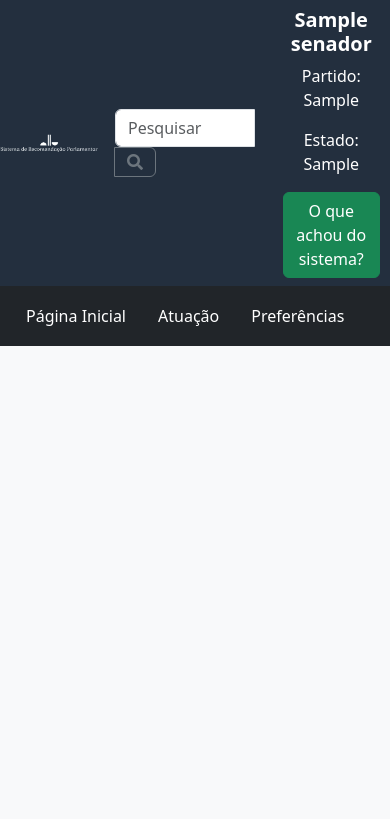
After one commit to carlosrafaeldf/recomendacoes, a Flask app: template templates/header copy.html in a window 390 px wide. The commit adds this page. Shown: the top 819 px of the page. Run offline with Flask 3, Linux system fonts and the light colour scheme; the template is opened without the code that fills it: most values are stand-ins (such as "Sample title", 1, 10 or a date in 2020); parts of the project's set-up code (start-up, migrations or seed data) failed here and were passed over; some libraries are stand-ins or nearby versions.

Commit message:
Responsividade

```diff
--- /dev/null
+++ b/templates/header copy.html
@@ -0,0 +1,129 @@
+<html lang="en">
+    <head>
+        <meta charset="UTF-8">
+        <meta name="viewport" content="width=device-width, initial-scale=1.0">
+        <title>Detalhes do Senador</title>
+        {{ bootstrap.load_css() }}
+        <style>
+            /* Adicione estilos personalizados aqui, se necessário */
+            body {
+                background-color: #f8f9fa; /* Cor de fundo semelhante à da Amazon */
+            }
+            .navbar {
+                background-color: #232f3e; /* Cor de fundo da barra superior */
+                color: #ffffff; /* Cor do texto na barra superior */
+            }
+            .navbar-logo {
+
+                max-width: 25%;
+            }
+            .navbar-search {
+            flex: 0.8; /* Reduza o tamanho da barra de pesquisa (ajuste conforme necessário) */
+            margin-right: 10px; /* Adicione uma margem direita para espaçamento */
+            }
+            .navbar-user-info {
+                max-width: 25%;
+                text-align: center; /* Alinha as informações do usuário à direita */
+                margin-right: 10px;
+            }
+
+            .content {
+            margin-top: 20px; /* Adiciona um espaço entre a barra superior e o conteúdo */
+        }
+        .footer {
+
+            text-align: center;
+            padding: 5px;
+            background-color: #232f3e; /* Cor de fundo do rodapé */
+            color: #ffffff; /* Cor do texto no rodapé */
+            margin: 10px;
+        }
+
+        .input-group-append button {
+        border-top-left-radius: 0;
+        border-bottom-left-radius: 0;
+        }
+        .thumbs-up,
+        .thumbs-down {
+            opacity: 0.5;
+        }
+
+        .thumbs-up.votado,
+        .thumbs-down.votado {
+            opacity: 1;
+        }
+
+        .menu {
+    display: flex;
+    background-color: #526882; /* Cor de fundo do menu */
+    padding: 10px;
+}
+
+.menu a {
+    text-decoration: none; /* Remove sublinhado padrão de links */
+    color: #fff; /* Cor do texto do link */
+    padding: 8px 16px; /* Espaçamento interno do link */
+    border-radius: 5px; /* Borda arredondada */
+    transition: background-color 0.3s; /* Adiciona uma transição suave à cor de fundo */
+
+}
+
+.menu a:hover {
+    background-color: rgb(112, 110, 110); /* Cor de fundo ao passar o mouse */
+}
+
+
+
+        </style>
+        <script src="{{ url_for('static', filename='script.js') }}"></script>
+        <link rel="stylesheet" href="https://cdnjs.cloudflare.com/ajax/libs/font-awesome/5.15.4/css/all.min.css">
+
+    </head>
+    <body>
+    <nav class="navbar">
+        <div class="navbar-logo">
+            <a href="{{ url_for('pagina_detalhes', id=senador['CodigoParlamentar']) }}">
+            <img src="{{ url_for('static', filename='cover.png') }}" alt="Logo" class="img-fluid">
+            </a>
+        </div>
+        <div class="navbar-search">
+            <!-- Caixa de Pesquisa -->
+           <!-- Caixa de Pesquisa com Ícone de Lupa na Mesma Linha -->
+        <form class="form-inline mt-3 mb-3" action="{{ url_for('pesquisar_similares', id=senador['CodigoParlamentar'])}}" method="get">
+            <div class="input-group">
+                <input class="form-control w-75" type="search" placeholder="Pesquisar" aria-label="Pesquisar" id="search-input" name="query">
+
+                <div class="input-group-append">
+                    <button class="btn btn-outline-secondary" type="submit">
+                        <i class="fas fa-search"></i> <!-- Ícone de Lupa -->
+                    </button>
+                </div>
+            </div>
+        </form>
+
+
+
+        </div>
+        <div class="navbar-user-info">
+            <!-- Informações do Senador -->
+            <p class="h5 text-white"><strong>{{ senador['NomeParlamentar'] }}</strong></p>
+            <p class="text-white">Partido: {{ senador['SiglaPartidoParlamentar'] }}</p>
+            <p class="text-white">Estado: {{ senador['UfParlamentar'] }}</p>
+            <a class="nav-link" href="{{ url_for('pagina_avaliacao', id=senador['CodigoParlamentar']) }}"><button type="button" class="btn btn-success">O que achou do sistema?</button></a>
+        </div>
+
+
+
+    </nav>
+
+
+
+      <div class="menu bg-dark mb-4">
+        <a href="{{ url_for('pagina_detalhes', id=senador['CodigoParlamentar']) }}">Página Inicial</a>
+        <a href="{{ url_for('pagina_interesses', id=senador['CodigoParlamentar']) }}">Atuação</a>
+        <a href="{{ url_for('pagina_preferencias', id=senador['CodigoParlamentar']) }}">Preferências</a>
+    </div>
+
+
+    </body>
+</html>
```
Also changed, not shown: templates/header.html (+50 -11 lines), static/cover.png.
